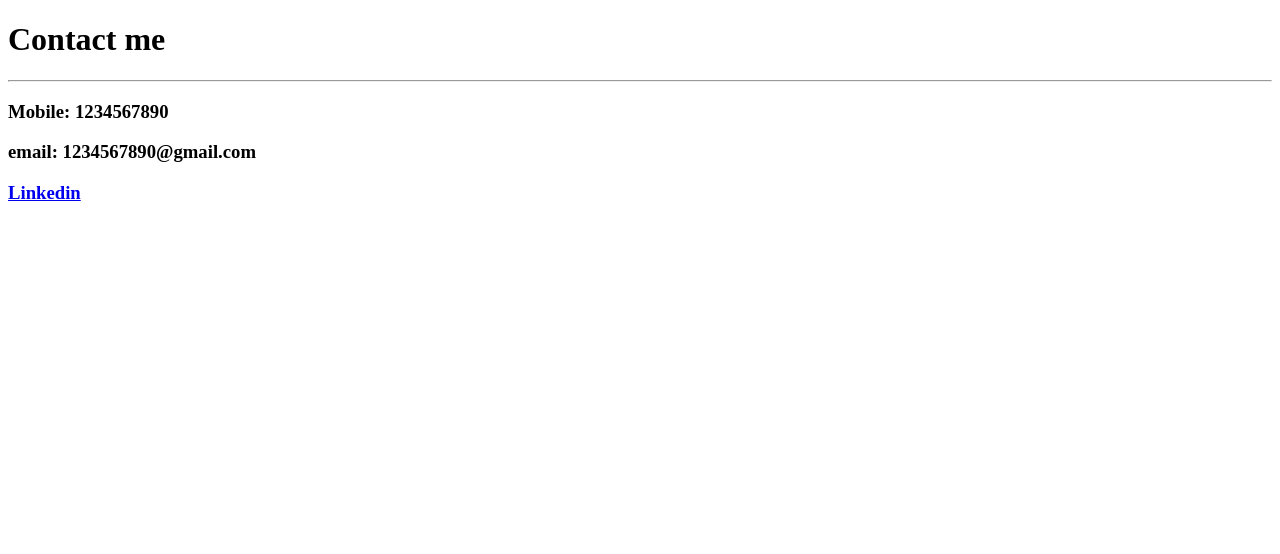
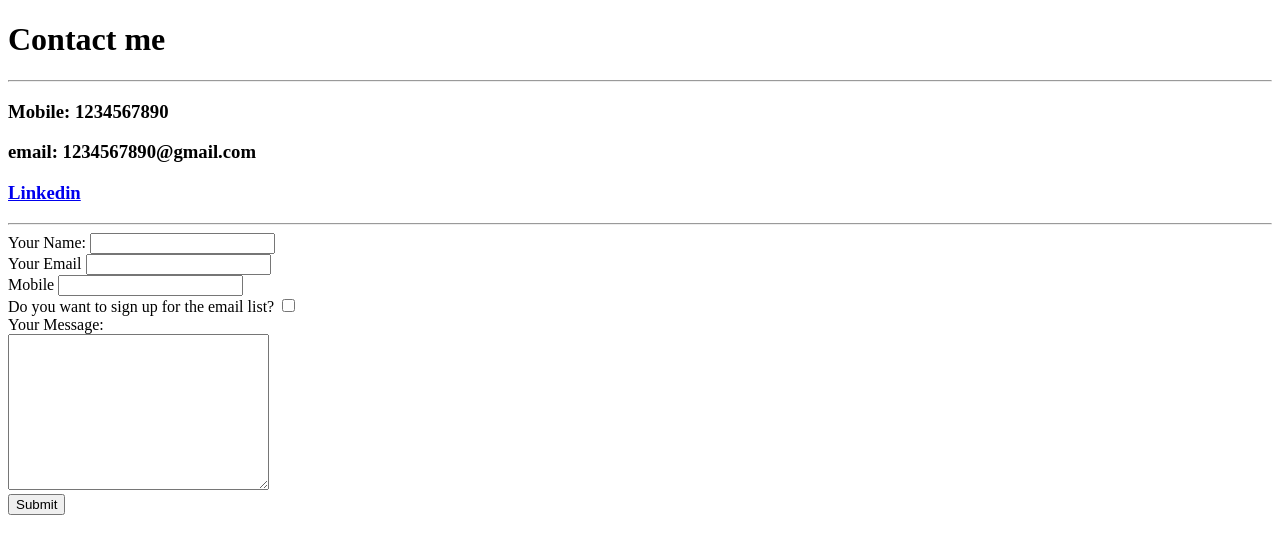
Before and after one commit to MILKPlease/webDevelopment, a plain HTML site: page contact.html in a window 1280 px wide. Drawn offline with Linux system fonts and the light colour scheme.

Commit message:
Created contact form

```diff
--- a/contact.html
+++ b/contact.html
@@ -16,5 +16,23 @@
         >Linkedin</a
       >
     </h3>
+    <hr />
+    <form
+      action="mailto:lukescrivens444@gmail.com"
+      method="post"
+      enctype="text/plain"
+    >
+      <label for="">Your Name:</label>
+      <input type="text" name="yourName" /><br />
+      <label for="">Your Email</label>
+      <input type="email" name="yourEmail" /><br />
+      <label for="">Mobile</label>
+      <input type="text" name="yourMobile" /><br />
+      <label for="">Do you want to sign up for the email list?</label>
+      <input type="checkbox" name="" id="" /><br />
+      <label for="">Your Message:</label><br />
+      <textarea name="yourMessage" id="" cols="30" rows="10"></textarea><br />
+      <input type="submit" value="Submit" />
+    </form>
   </body>
 </html>
```
Also changed, not shown: index.html (+11 -4 lines).
